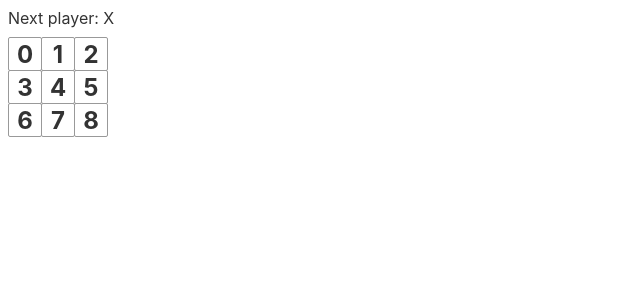
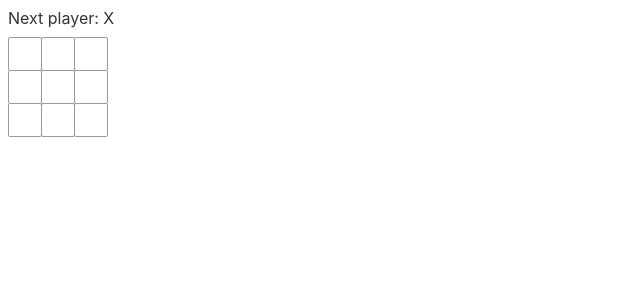
Before and after one commit to mykyta-shulipa/svelte-tic-tac-toe, a Svelte app: page / in a window 1280 px wide. Shown: the top 300 px of the page, without its empty margins (0-640 px from the left). Built offline with nearby package versions, Linux system fonts and the light colour scheme.

Commit message:
Step 2. Making an Interactive Component

```diff
--- a/src/Board.svelte
+++ b/src/Board.svelte
@@ -2,10 +2,13 @@
     import Square from './Square.svelte';
 
     let status = 'Next player: X';
+
+    let squares = Array(9).fill(null);
+    function handleClick(i) {
+        squares[i] = 'X'
+    }
 </script>
 <style>
-
-
     .board-row:after {
         clear: both;
         content: "";
@@ -21,18 +24,19 @@
 <div class="game-board">
     <div class="status">{status}</div>
     <div class="board-row">
-        <Square value={0} />
-        <Square value={1} />
-        <Square value={2} />
+        {#each [0, 1, 2] as i}
+            <Square value={squares[i]} handleClick={() => handleClick(i)}
+            />
+        {/each}
     </div>
     <div class="board-row">
-        <Square value={3} />
-        <Square value={4} />
-        <Square value={5} />
+        {#each [3, 4, 5] as i}
+            <Square value={squares[i]} handleClick={() => handleClick(i)} />
+        {/each}
     </div>
     <div class="board-row">
-        <Square value={6} />
-        <Square value={7} />
-        <Square value={8} />
+        {#each [6, 7, 8] as i}
+            <Square value={squares[i]} handleClick={() => handleClick(i)} />
+        {/each}
     </div>
 </div>
--- a/src/Square.svelte
+++ b/src/Square.svelte
@@ -1,5 +1,6 @@
 <script>
 	export let value = null;
+	export let handleClick;
 </script>
 
 <style>
@@ -24,6 +25,6 @@
 	}
 </style>
 
-<button class="square">
-	{ value }
+<button class="square" on:click={handleClick}>
+	{ !!value ? value : '' }
 </button>
```
